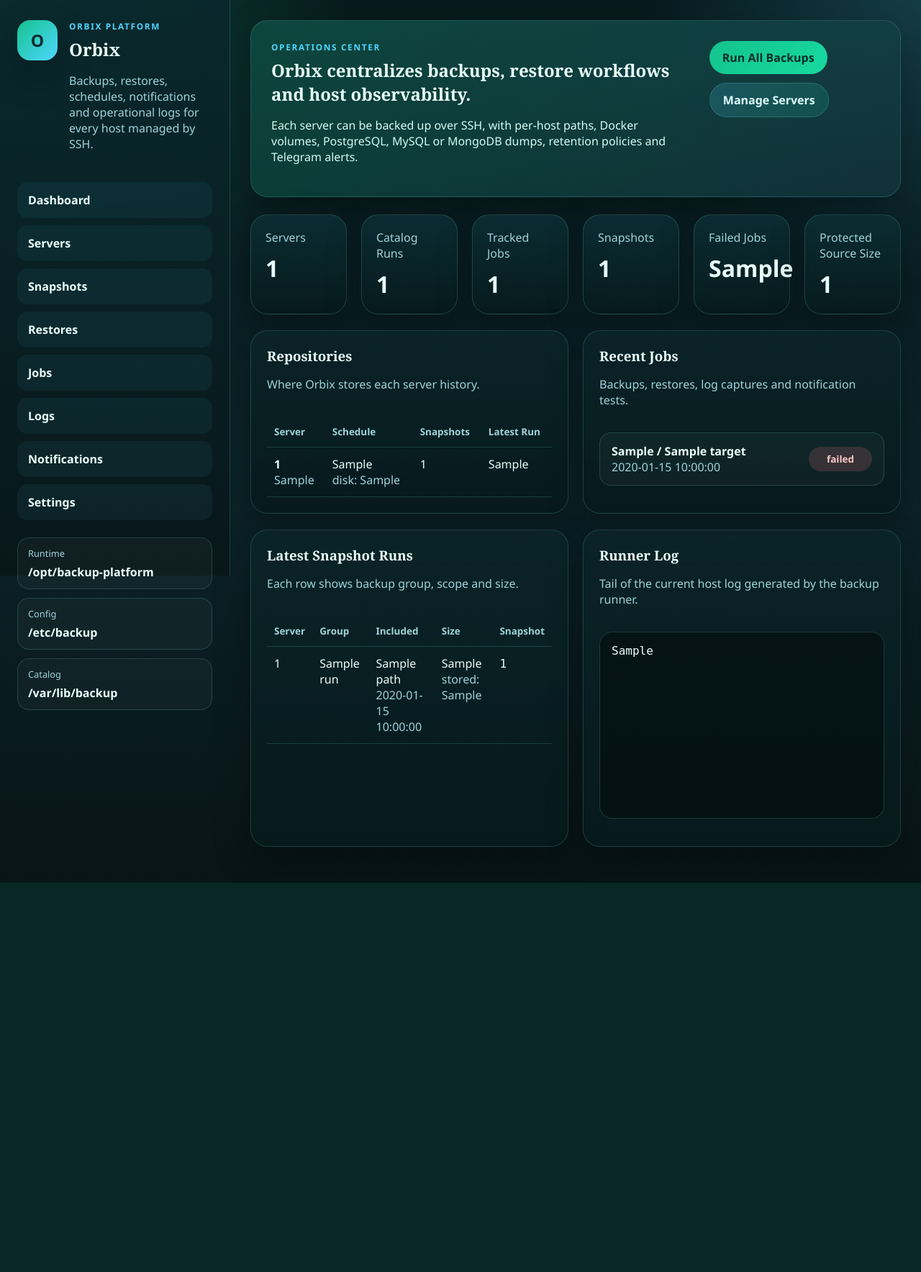
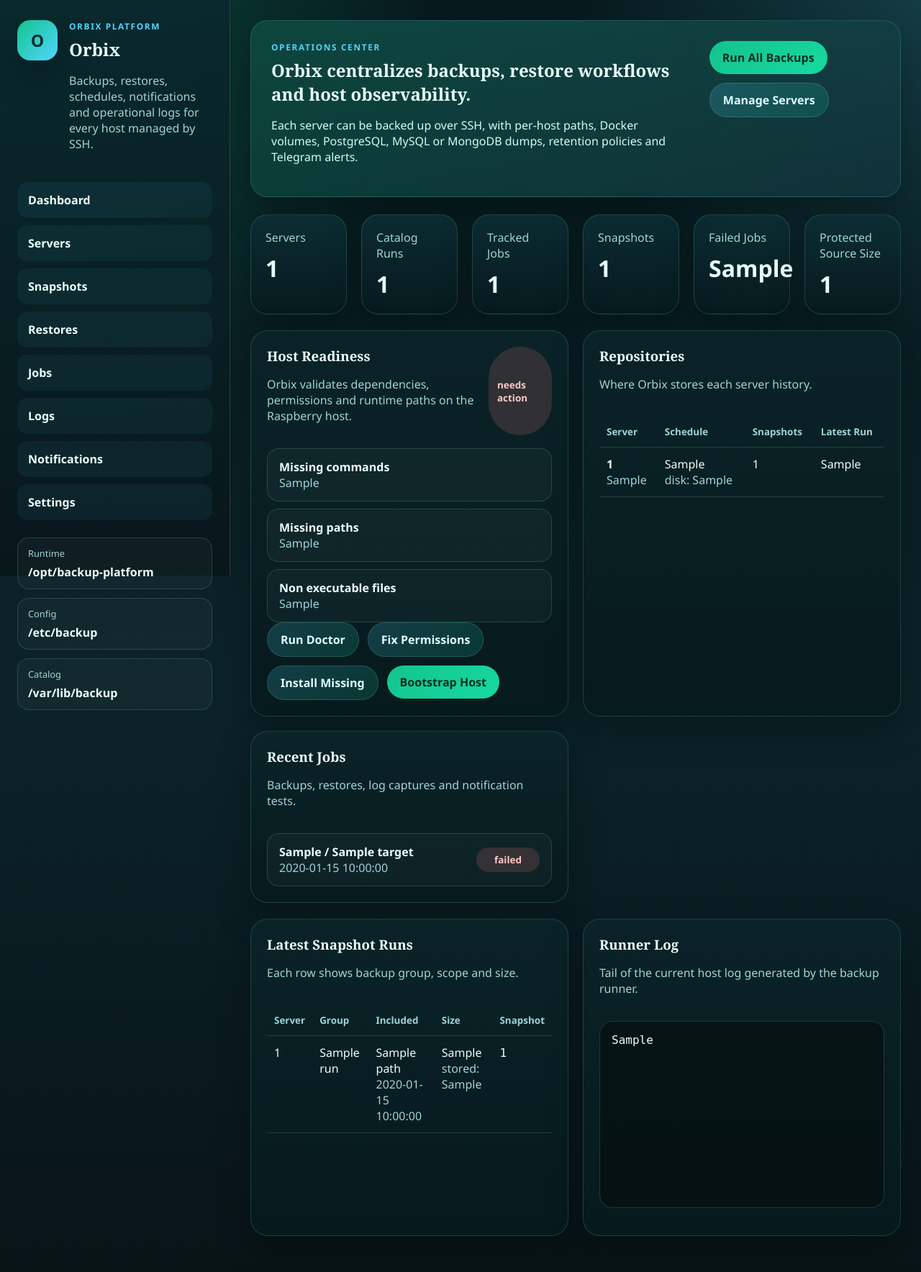
Before and after one commit to daniel1rosso/server-backups, a Flask app: template ui/templates/dashboard.html in a window 1280 px wide. Shown: the whole page at 72% size. Before the commit the page ends 1227 px from the top, so only its background shows below. Run offline with Flask 3, Linux system fonts and the light colour scheme; the template is opened without the code that fills it: most values are stand-ins (such as "Sample title", 1, 10 or a date in 2020); parts of the project's set-up code (start-up, migrations or seed data) failed here and were passed over; some libraries are stand-ins or nearby versions.

Commit message:
Add Orbix host doctor and SSH validation

```diff
--- a/ui/app.py
+++ b/ui/app.py
@@ -82,6 +82,8 @@ SERVER_FIELD_KEYS = [
     "REMOTE_MYSQL_DUMPS",
     "REMOTE_MONGO_DUMPS",
 ]
+
+DOCTOR_COMMAND = f"{PLATFORM_ROOT}/scripts/orbix-doctor.sh"
 
 
 app = Flask(__name__, template_folder=str(APP_ROOT / "templates"), static_folder=str(APP_ROOT / "static"))
@@ -314,6 +316,32 @@ def read_ui_jobs(limit: int = 200) -> list[dict[str, Any]]:
     return [dict(row) for row in rows]
 
 
+def doctor_status() -> dict[str, Any]:
+    result = run_host_capture(f"{DOCTOR_COMMAND} check --json")
+    if result.returncode != 0:
+        return {
+            "ok": False,
+            "missing_commands": [],
+            "missing_paths": [],
+            "nonexec_paths": [],
+            "error": (result.stdout + "\n" + result.stderr).strip(),
+        }
+    try:
+        payload = json.loads(result.stdout.strip() or "{}")
+    except json.JSONDecodeError:
+        payload = {
+            "ok": False,
+            "missing_commands": [],
+            "missing_paths": [],
+            "nonexec_paths": [],
+            "error": result.stdout.strip() or result.stderr.strip() or "invalid doctor output",
+        }
+    payload.setdefault("missing_commands", [])
+    payload.setdefault("missing_paths", [])
+    payload.setdefault("nonexec_paths", [])
+    return payload
+
+
 def human_bytes(value: Any) -> str:
     try:
         size = float(value or 0)
@@ -489,6 +517,16 @@ def queue_test_telegram() -> dict[str, Any]:
     return queue_job("test-telegram", "global", command, {})
 
 
+def queue_doctor(action_name: str) -> dict[str, Any]:
+    command = f"{DOCTOR_COMMAND} {shlex.quote(action_name)}"
+    return queue_job(f"doctor-{action_name}", "host", command, {"action_name": action_name})
+
+
+def queue_ssh_test(server_filename: str) -> dict[str, Any]:
+    command = f"{PLATFORM_ROOT}/scripts/orbix-ops.sh ssh-test {shlex.quote(server_filename)}"
+    return queue_job("ssh-test", server_filename, command, {"server_filename": server_filename})
+
+
 def load_snapshot_rows() -> list[dict[str, Any]]:
     rows = read_catalog_runs(500)
     grouped: list[dict[str, Any]] = []
@@ -566,6 +604,7 @@ def dashboard() -> str:
         jobs=read_ui_jobs(10),
         runs=load_snapshot_rows()[:12],
         runner_log=read_log_tail(RUNNER_LOG),
+        doctor=doctor_status(),
     )
 
 
@@ -607,7 +646,7 @@ def restores() -> str:
 
 @app.get("/jobs")
 def jobs() -> str:
-    return render_template("jobs.html", jobs=read_ui_jobs(200), servers=load_server_envs())
+    return render_template("jobs.html", jobs=read_ui_jobs(200), servers=load_server_envs(), doctor=doctor_status())
 
 
 @app.get("/jobs/<job_id>")
@@ -729,6 +768,20 @@ def action_test_telegram() -> Any:
     return redirect(url_for("job_detail", job_id=job["id"]))
 
 
+@app.post("/actions/doctor/<action_name>")
+def action_doctor(action_name: str) -> Any:
+    if action_name not in {"check", "fix-perms", "install-missing", "bootstrap"}:
+        return "unsupported doctor action", 400
+    job = queue_doctor(action_name)
+    return redirect(url_for("job_detail", job_id=job["id"]))
+
+
+@app.post("/actions/ssh-test")
+def action_ssh_test() -> Any:
+    job = queue_ssh_test(request.form["server_filename"].strip())
+    return redirect(url_for("job_detail", job_id=job["id"]))
+
+
 @app.get("/api/jobs/<job_id>")
 def job_json(job_id: str) -> Any:
     conn = db_conn()
--- a/ui/templates/dashboard.html
+++ b/ui/templates/dashboard.html
@@ -43,6 +43,58 @@
 </section>
 
 <section class="content-grid two-up">
+  <article class="panel">
+    <header class="panel-head">
+      <div>
+        <h3>Host Readiness</h3>
+        <p>Orbix validates dependencies, permissions and runtime paths on the Raspberry host.</p>
+      </div>
+      <span class="badge {{ 'done' if doctor.ok else 'failed' }}">{{ 'ready' if doctor.ok else 'needs action' }}</span>
+    </header>
+    <div class="stack-list">
+      <div class="stack-row plain-row">
+        <div>
+          <strong>Missing commands</strong>
+          <div class="table-subline">{{ doctor.missing_commands|join(", ") if doctor.missing_commands else "none" }}</div>
+        </div>
+      </div>
+      <div class="stack-row plain-row">
+        <div>
+          <strong>Missing paths</strong>
+          <div class="table-subline">{{ doctor.missing_paths|join(", ") if doctor.missing_paths else "none" }}</div>
+        </div>
+      </div>
+      <div class="stack-row plain-row">
+        <div>
+          <strong>Non executable files</strong>
+          <div class="table-subline">{{ doctor.nonexec_paths|join(", ") if doctor.nonexec_paths else "none" }}</div>
+        </div>
+      </div>
+      {% if doctor.error %}
+      <div class="stack-row plain-row">
+        <div>
+          <strong>Doctor output</strong>
+          <div class="table-subline">{{ doctor.error }}</div>
+        </div>
+      </div>
+      {% endif %}
+    </div>
+    <div class="hero-actions top-gap">
+      <form method="post" action="{{ url_for('action_doctor', action_name='check') }}">
+        <button class="btn ghost" type="submit">Run Doctor</button>
+      </form>
+      <form method="post" action="{{ url_for('action_doctor', action_name='fix-perms') }}">
+        <button class="btn ghost" type="submit">Fix Permissions</button>
+      </form>
+      <form method="post" action="{{ url_for('action_doctor', action_name='install-missing') }}">
+        <button class="btn ghost" type="submit">Install Missing</button>
+      </form>
+      <form method="post" action="{{ url_for('action_doctor', action_name='bootstrap') }}">
+        <button class="btn primary" type="submit">Bootstrap Host</button>
+      </form>
+    </div>
+  </article>
+
   <article class="panel">
     <header class="panel-head">
       <div>
```
Also changed, not shown: docs/USAGE.md (+24 -0 lines), ui/templates/jobs.html (+20 -8 lines), ui/templates/servers.html (+25 -3 lines), README.md, 3 other files.
